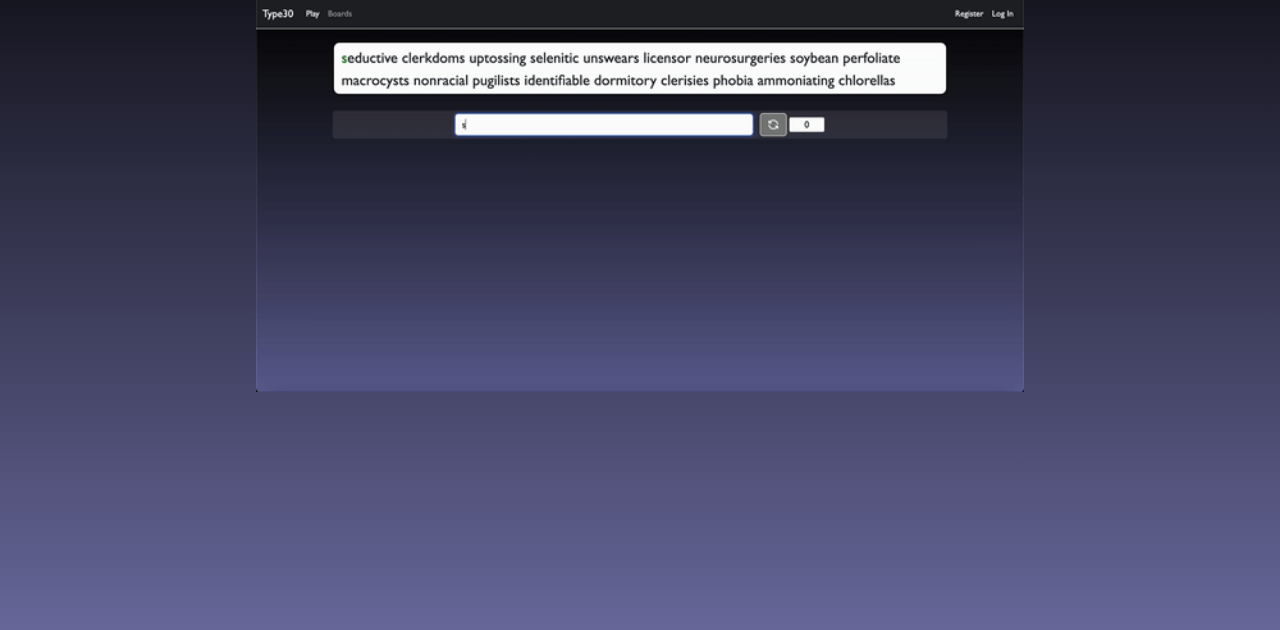
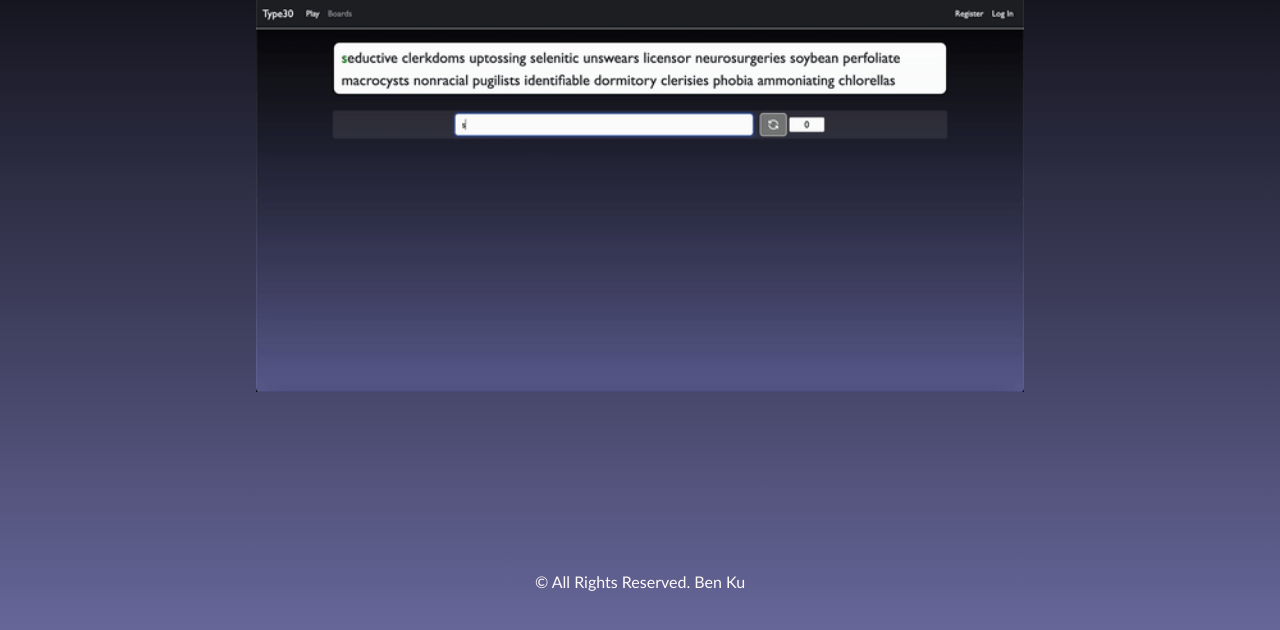
Before and after one commit to bencodes8/type30, a Flask app: page / in a window 1280 px wide. Shown: the part 170-800 px from the top of the page. Run offline with Flask 2, Linux system fonts and the light colour scheme.

Commit message:
added footer

```diff
--- a/templates/layout.html
+++ b/templates/layout.html
@@ -55,4 +55,8 @@
 
 </body>
 
+<footer>
+  <div class="footer">&copy All Rights Reserved. Ben Ku</footer>
+</footer>
+
 </html>
```
